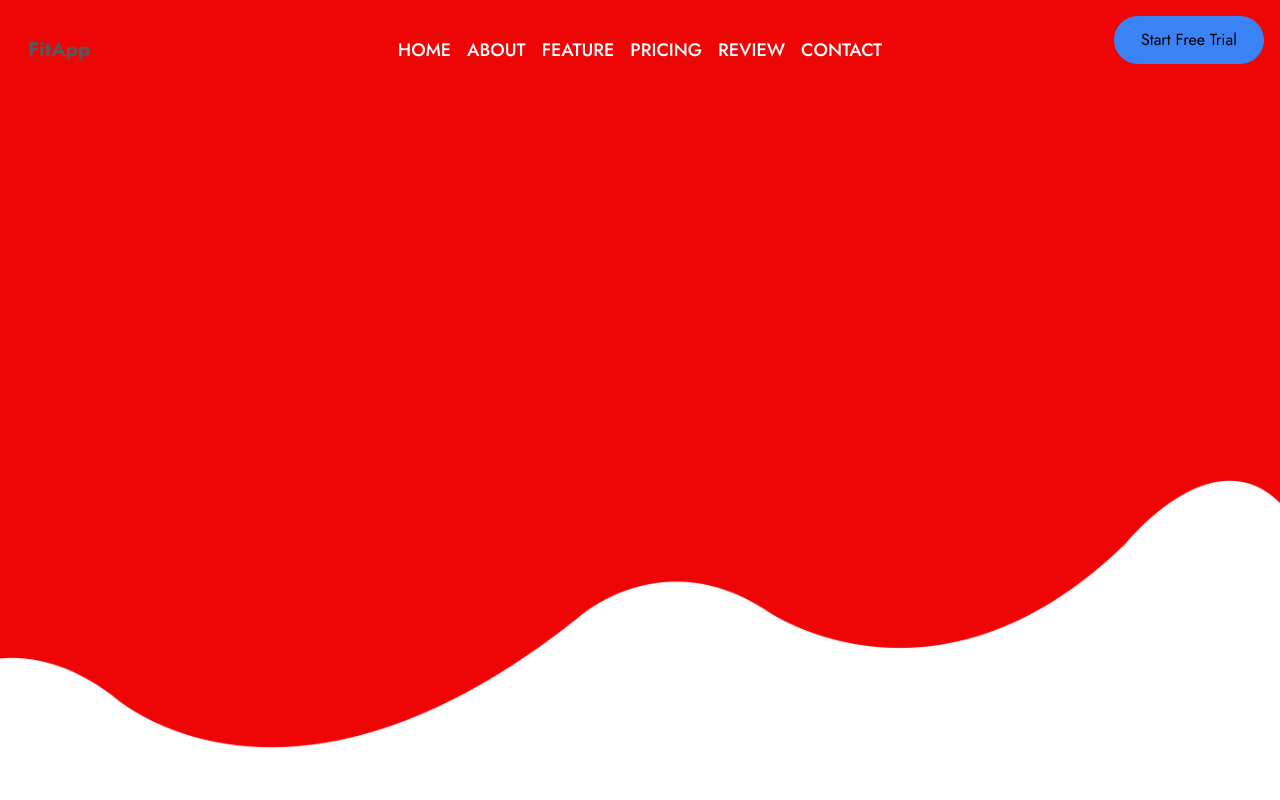
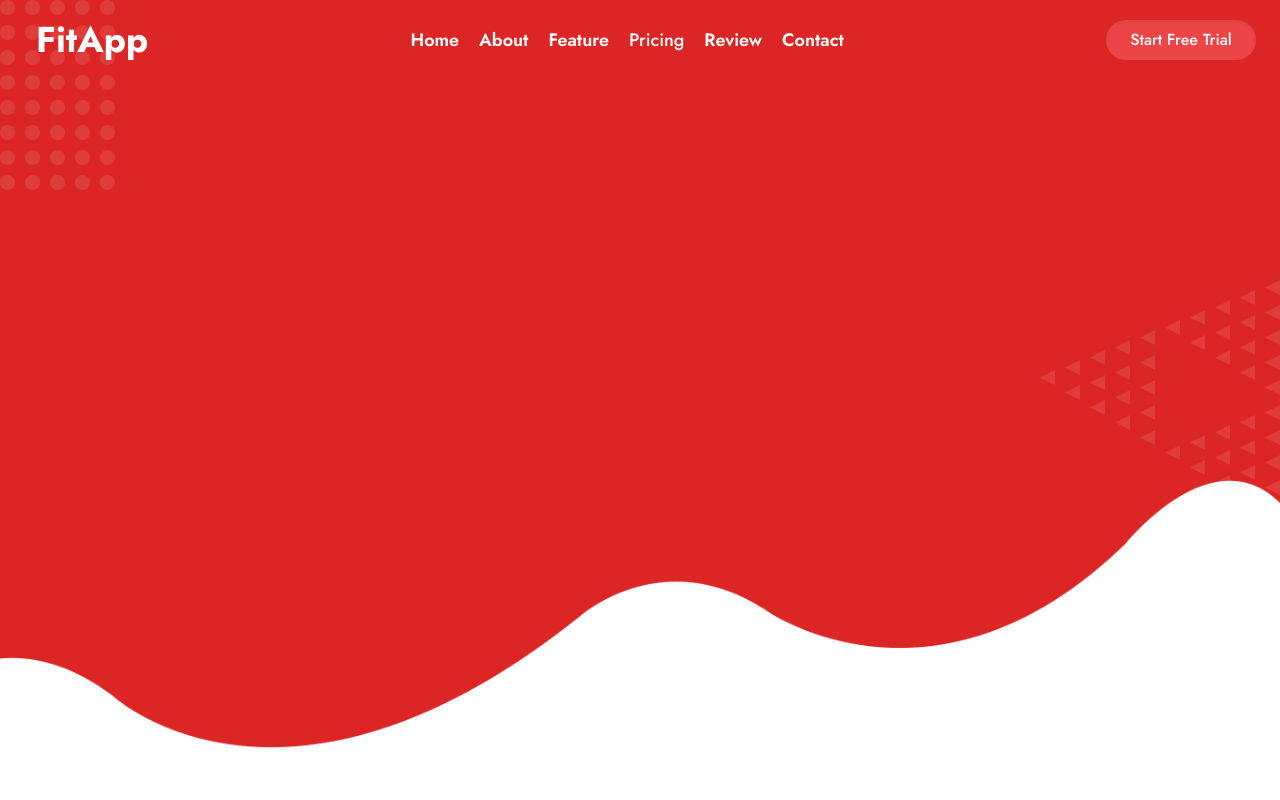
Before and after one commit to PranavPradeep390/fitapp, a React (Create React App) app: page / in a window 1280 px wide. Shown: the top 800 px of the page. Built offline with nearby package versions, Linux system fonts and the light colour scheme.

Commit message:
home update v2

```diff
--- a/src/App.js
+++ b/src/App.js
@@ -1,5 +1,5 @@
 import './App.css';
-import Header from './components/Header';
+import Header from './components/Header/Header';
 import About from './components/About';
 import Features from './components/Features';
 import Screenshots from './components/Screenshots';
--- a/src/components/Header.jsx
+++ /dev/null
@@ -1,80 +0,0 @@
-import React, { useState, useEffect } from 'react';
-import { FaBars, FaTimes } from 'react-icons/fa';
-import { Link } from 'react-scroll';
-
-
-function Header() {
-  const [isOpen, setIsOpen] = useState(false);
-  const [bgColor, setBgColor] = useState('transparent');
-
-  const toggleMenu = () => {
-    setIsOpen(!isOpen);
-  };
-
-  const closeMenu = () => {
-    setIsOpen(false);
-  };
-
-  useEffect(() => {
-    const handleScroll = () => {
-      if (window.scrollY > 3) {
-        setBgColor('white');
-      } else {
-        setBgColor('transparent');
-      }
-    };
-
-    window.addEventListener('scroll', handleScroll);
-
-    return () => {
-      window.removeEventListener('scroll', handleScroll);
-    };
-  }, []);
-
-  return (
-    <div className='sticky top-0 z-10' style={{ backgroundColor: bgColor, transition: 'background-color 0.3s' }}>
-      {/* MainHeader */}
-      <div className='min-h-[100px] grid sm:grid-cols-12 sm:w-auto w-full'>
-        {/* titleSection */}
-        <div className='flex sm:justify-start items-center sm:p-4 justify-between p-4 sm:col-span-4'>
-          <div className='ms-0 md:ms-3'>
-            <p className='md:text-xl text-base font_jost font-bold text-[#585858]'>FitApp</p>
-          </div>
-          <div className='sm:hidden'>
-            <button onClick={toggleMenu}>
-              {isOpen ? <FaTimes className='text-2xl' /> : <FaBars className='text-2xl' />}
-            </button>
-          </div>
-        </div>
-
-        {/* navlinkssection */}
-        <div className={`flex-col gap-0 space-y-4 sm:space-y-0 sm:flex-row sm:space-x-4 md:space-x-4 md:justify-center justify-start items-center sm:flex ${isOpen ? 'flex' : 'hidden'} sm:block sm:p-4 sm:col-span-4`}>
-          <Link to="home" smooth={true} duration={500} onClick={closeMenu}>
-            <h3 className="text-sm lg:text-lg uppercase font-medium font_jost hover:text-[#73AB3A]" style={{ color: bgColor === 'white' ? '#585858' : 'white' }}>Home</h3>
-          </Link>
-          <Link to="about" smooth={true} duration={500} onClick={closeMenu}>
-            <h3 className="text-sm lg:text-lg uppercase font-medium font_jost hover:text-[#73AB3A]" style={{ color: bgColor === 'white' ? '#585858' : 'white' }}>About</h3>
-          </Link>
-          <Link to="features" smooth={true} duration={500} onClick={closeMenu}>
-            <h3 className="text-sm lg:text-lg uppercase font-medium font_jost hover:text-[#73AB3A]" style={{ color: bgColor === 'white' ? '#585858' : 'white' }}>Feature</h3>
-          </Link>
-          <Link to="pricing" smooth={true} duration={500} onClick={closeMenu}>
-            <h3 className="text-sm lg:text-lg uppercase font-medium font_jost hover:text-[#73AB3A]" style={{ color: bgColor === 'white' ? '#585858' : 'white' }}>Pricing</h3>
-          </Link>
-          <Link to="review" smooth={true} duration={500} onClick={closeMenu}>
-            <h3 className="text-sm lg:text-lg uppercase font-medium font_jost hover:text-[#73AB3A]" style={{ color: bgColor === 'white' ? '#585858' : 'white' }}>Review</h3>
-          </Link>
-          <Link to="contact" smooth={true} duration={500} onClick={closeMenu}>
-            <h3 className="text-sm lg:text-lg uppercase font-medium font_jost hover:text-[#73AB3A]" style={{ color: bgColor === 'white' ? '#585858' : 'white' }}>Contact</h3>
-          </Link>
-        </div>
-
-        <div className='hidden md:inline-block sm:block sm:p-4 sm:col-span-4 text-right'>
-          <button className='bg-blue-500 rounded-3xl p-3 w-[150px] font_jost'>Start Free Trial</button>
-        </div>
-      </div>
-    </div>
-  );
-}
-
-export default Header
--- /dev/null
+++ b/src/components/Header/Header.css
@@ -0,0 +1,10 @@
+
+.normal-padding {
+    padding-top: 0px;
+    transition: padding-top 0.3s ease;
+  }
+
+  .padding-change {
+    padding-top: 20px;
+    transition: padding-top 0.3s ease;
+  }
--- /dev/null
+++ b/src/components/Header/Header.jsx
@@ -0,0 +1,92 @@
+import React, { useState, useEffect } from 'react';
+import { FaBars, FaTimes } from 'react-icons/fa';
+import { Link } from 'react-scroll';
+
+function Header() {
+  const [isOpen, setIsOpen] = useState(false);
+  const [bgColor, setBgColor] = useState('transparent');
+  const [paddingClass, setPaddingClass] = useState('normal-padding');
+
+  const toggleMenu = () => {
+    setIsOpen(!isOpen);
+  };
+
+  const closeMenu = () => {
+    setIsOpen(false);
+  };
+
+  useEffect(() => {
+    const handleScroll = () => {
+      if (window.scrollY > 80) {
+        setBgColor('white');
+        setPaddingClass('padding-change');
+        setTimeout(() => setPaddingClass('normal-padding'), 300); // Revert class after 300ms
+      } else {
+        setBgColor('transparent');
+        setPaddingClass('normal-padding');
+      }
+    };
+
+    window.addEventListener('scroll', handleScroll);
+
+    return () => {
+      window.removeEventListener('scroll', handleScroll);
+    };
+  }, []);
+
+  return (
+    <div
+      className={`sticky top-0 z-10 transition-all duration-300 ${paddingClass}`}
+      style={{ backgroundColor: bgColor }}
+    >
+      {/* MainHeader */}
+      <div className='min-h-[80px] flex items-center justify-between px-4 sm:px-6 md:pt-0'>
+        {/* titleSection */}
+        <div className='flex items-center sm:w-auto w-full justify-between'>
+          <div className='flex items-center'>
+            <div className='ms-0 md:ms-3'>
+              <p
+                className={`md:text-4xl text-base font_jost font-bold ${bgColor === 'white' ? 'text-[#F00507]' : 'text-white'}`}
+              >
+                FitApp
+              </p>
+            </div>
+          </div>
+          <div className='sm:hidden'>
+            <button onClick={toggleMenu}>
+              {isOpen ? <FaTimes className='text-2xl' /> : <FaBars className='text-2xl' />}
+            </button>
+          </div>
+        </div>
+
+        {/* navlinkssection */}
+        <div className={`flex-col gap-0 space-y-4 sm:space-y-0 sm:flex-row sm:space-x-4 md:space-x-5 md:justify-center justify-start items-center sm:flex ${isOpen ? 'flex' : 'hidden'} sm:block`}>
+          <Link to="home" smooth={true} duration={500} onClick={closeMenu}>
+            <h3 className="text-sm lg:text-lg font-semibold font_jost hover:text-[#73AB3A]" style={{ color: bgColor === 'white' ? '#585858' : 'white' }}>Home</h3>
+          </Link>
+          <Link to="about" smooth={true} duration={500} onClick={closeMenu}>
+            <h3 className="text-sm lg:text-lg font-semibold font_jost hover:text-[#73AB3A]" style={{ color: bgColor === 'white' ? '#585858' : 'white' }}>About</h3>
+          </Link>
+          <Link to="features" smooth={true} duration={500} onClick={closeMenu}>
+            <h3 className="text-sm lg:text-lg font-semibold font_jost hover:text-[#73AB3A]" style={{ color: bgColor === 'white' ? '#585858' : 'white' }}>Feature</h3>
+          </Link>
+          <Link to="pricing" smooth={true} duration={500} onClick={closeMenu}>
+            <h3 className="text-sm lg:text-lg font-medium font_jost hover:text-[#73AB3A]" style={{ color: bgColor === 'white' ? '#585858' : 'white' }}>Pricing</h3>
+          </Link>
+          <Link to="review" smooth={true} duration={500} onClick={closeMenu}>
+            <h3 className="text-sm lg:text-lg font-semibold font_jost hover:text-[#73AB3A]" style={{ color: bgColor === 'white' ? '#585858' : 'white' }}>Review</h3>
+          </Link>
+          <Link to="contact" smooth={true} duration={500} onClick={closeMenu}>
+            <h3 className="text-sm lg:text-lg font-semibold font_jost hover:text-[#73AB3A]" style={{ color: bgColor === 'white' ? '#585858' : 'white' }}>Contact</h3>
+          </Link>
+        </div>
+
+        <div className='hidden md:inline-block text-right'>
+          <button className='bg-[#eb4548] text-white font_jost rounded-3xl py-2 w-[150px] font_jost font-medium shadow-inner'>Start Free Trial</button>
+        </div>
+      </div>
+    </div>
+  );
+}
+
+export default Header;
--- a/src/components/Home.jsx
+++ b/src/components/Home.jsx
@@ -1,9 +1,14 @@
 import React from 'react'
 import bgbottom from "../Assets/bg-bottom.png"
+import bgcircle from "../Assets/bg-circle.png"
+import bgtriangle from "../Assets/bg-triangle.png"
+
 
 function Home() {
   return (
-    <div className='relative w-full h-[750px] bg-[#F00507] top-[-100px]'>
+    <div className='relative w-full h-[750px] bg-red-600 top-[-80px]'>
+      <img src={bgcircle} alt="na"/>
+      <img className='absolute right-0 top-[280px]' src={bgtriangle} alt="na"  />
       {/* Home */}
 
       <img className='absolute bottom-0' src={bgbottom} alt="bgbottom"/>
```
Also changed, not shown: src/Assets/bg-circle.png (added), src/Assets/bg-triangle.png (added).
